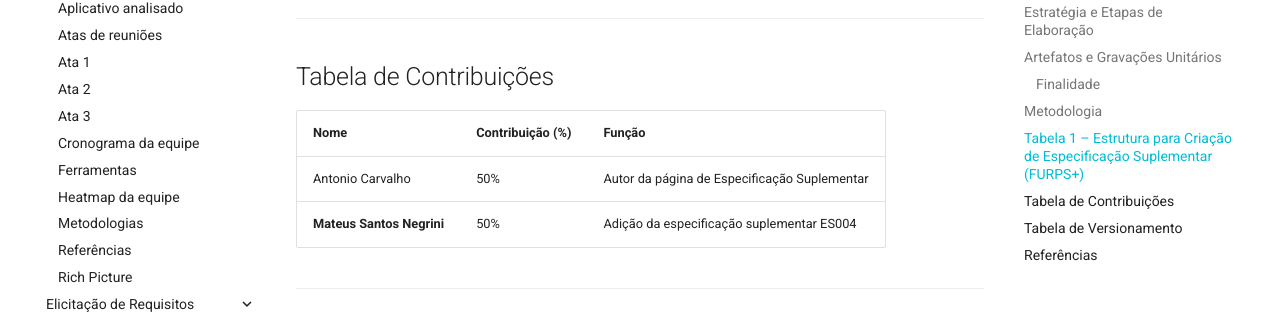
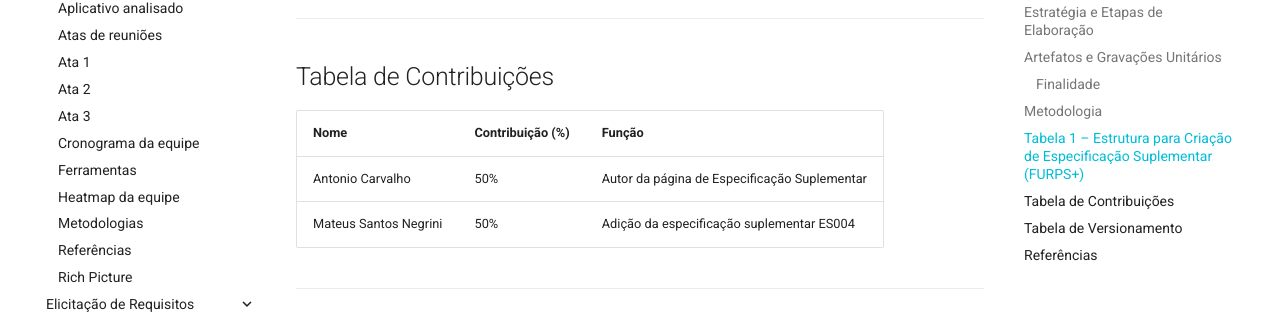
Before and after one commit to Requisitos-de-Software/2025.2-SinPatinhas, an MkDocs documentation site: the page built from docs/modelagem/especificacao_suplementar.md, in a window 1280 px wide and 900 px high, scrolled down 3034 px. Shown: the part 150-473 px from the top of the window. Built offline with MkDocs 1.6.1 and Material for MkDocs 9.7.7, drawn with Linux system fonts in a browser that asks for light colours; comment, search, counter and statistics services are not loaded.

```diff
--- a/docs/modelagem/especificacao_suplementar.md
+++ b/docs/modelagem/especificacao_suplementar.md
@@ -89,7 +89,7 @@ Essa estratégia assegura que as exigências adicionais estejam em conformidade
 | **Nome** | **Contribuição (%)** | **Função** |
 |-----------|----------------------|-------------|
 | Antonio Carvalho | 50% | Autor da página de Especificação Suplementar |
-| **Mateus Santos Negrini**   | 50% | Adição da especificação suplementar ES004 |
+| Mateus Santos Negrini   | 50% | Adição da especificação suplementar ES004 |
 
 
 ---
```
